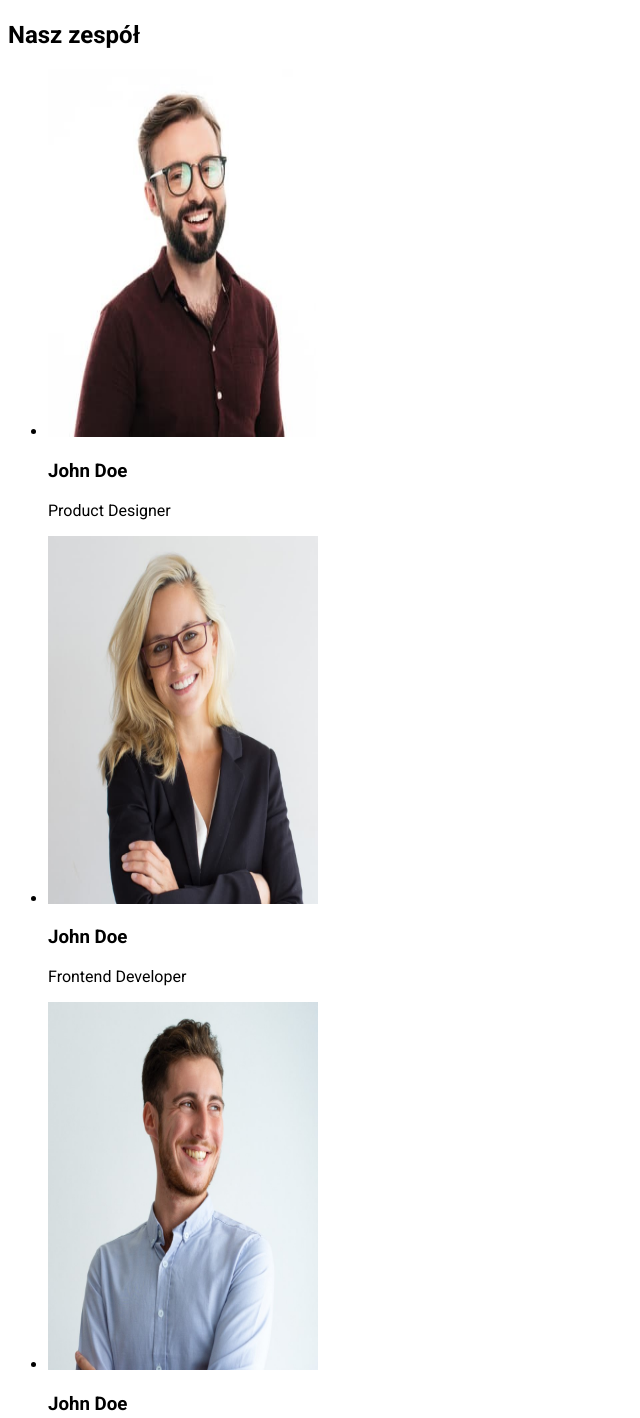
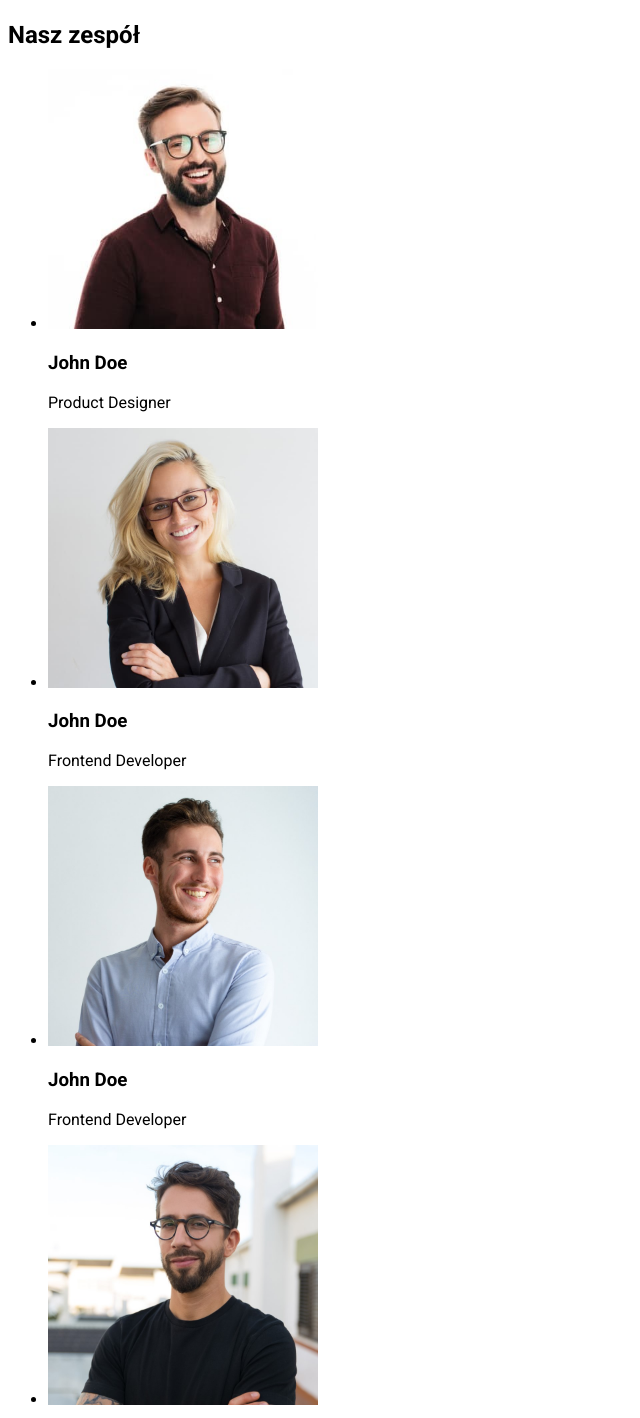
Before and after one commit to IzabellaMachalska/goit-markup-hw-02, a plain HTML site: page index.html in a window 1280 px wide. Shown: the part 1517-2935 px from the top of the page, without its empty margins (0-640 px from the left). Drawn offline with Linux system fonts and the light colour scheme.

Commit message:
Change H img

```diff
--- a/index.html
+++ b/index.html
@@ -114,7 +114,7 @@
             <img
               src="./images/img_4_1employee.jpg"
               width="270"
-              height="368"
+              height="260"
               alt="Product Designer"
             />
             <h3>John Doe</h3>
@@ -124,19 +124,19 @@
             <img
               src="./images/img_5_2employee.jpg"
               width="270"
-              height="368"
+              height="260"
               alt="Frontend Developer"
             />
             <h3>John Doe</h3>
             <p>Frontend Developer</p>
           </li>
           <li>
-            <img src="./images/img_6_3employee.jpg" width="270" height="368" alt="Marketing" />
+            <img src="./images/img_6_3employee.jpg" width="270" height="260" alt="Marketing" />
             <h3>John Doe</h3>
             <p>Frontend Developer</p>
           </li>
           <li>
-            <img src="./images/img_7_4employee.jpg" width="270" height="368" alt="UI Designer" />
+            <img src="./images/img_7_4employee.jpg" width="270" height="260" alt="UI Designer" />
             <h3>John Doe</h3>
             <p>UI Designer</p>
           </li>
```
